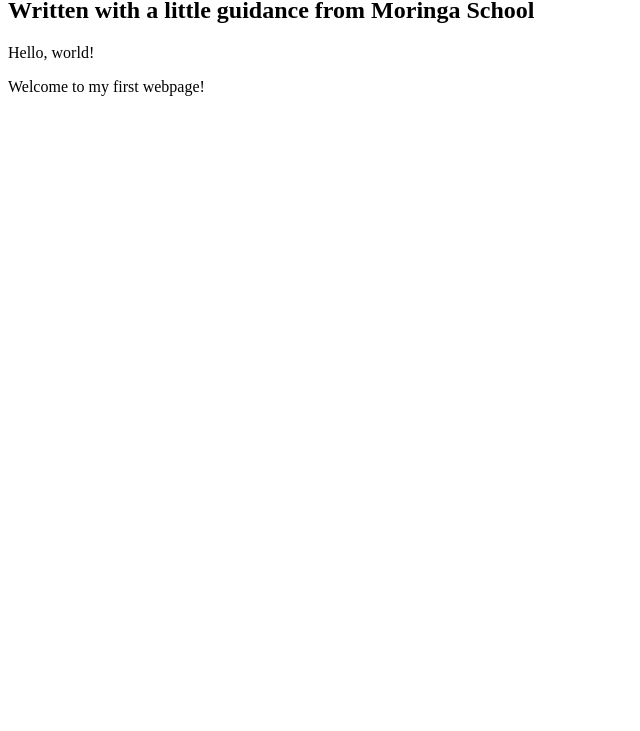
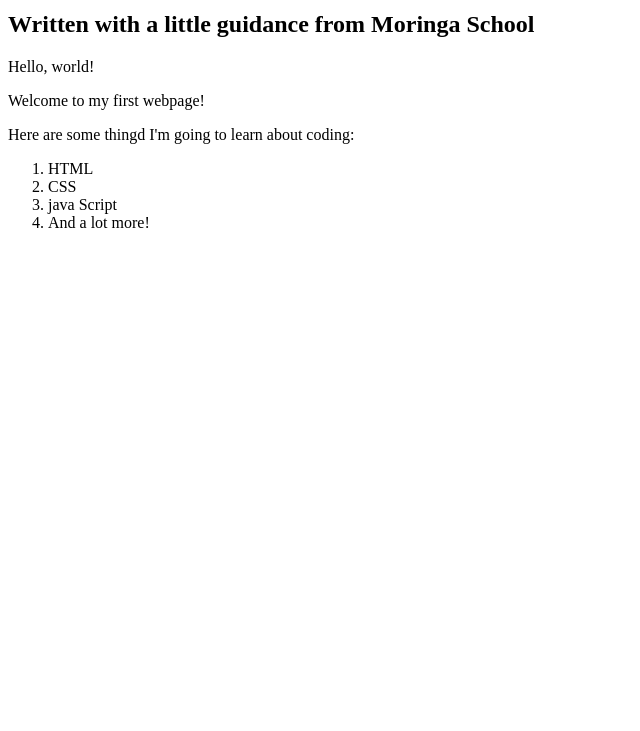
Before and after one commit to Melhouza/My-first-webpage, a plain HTML site: page my-first-webpage.html in a window 1280 px wide. Shown: the part 69-800 px from the top of the page, without its empty margins (0-640 px from the left). Drawn offline with Linux system fonts and the light colour scheme.

Commit message:
add list elements

```diff
--- a/my-first-webpage.html
+++ b/my-first-webpage.html
@@ -1,4 +1,4 @@
-<DOCTYPE html>
+<!DOCTYPE html>
 <html>
   <head>
    <title> My first webpage!</title>
@@ -11,5 +11,13 @@
 
       <p>Hello, world!</p>
       <p>Welcome to my first webpage!</p>
+
+      <p>Here are some thingd I'm going to learn about coding:</p>
+      <ol>
+        <li>HTML</li>
+        <li>CSS</li>
+        <li>java Script</li>
+        <li>And a lot more!</li>
+      <ol>
   </body>
 </html>
```
